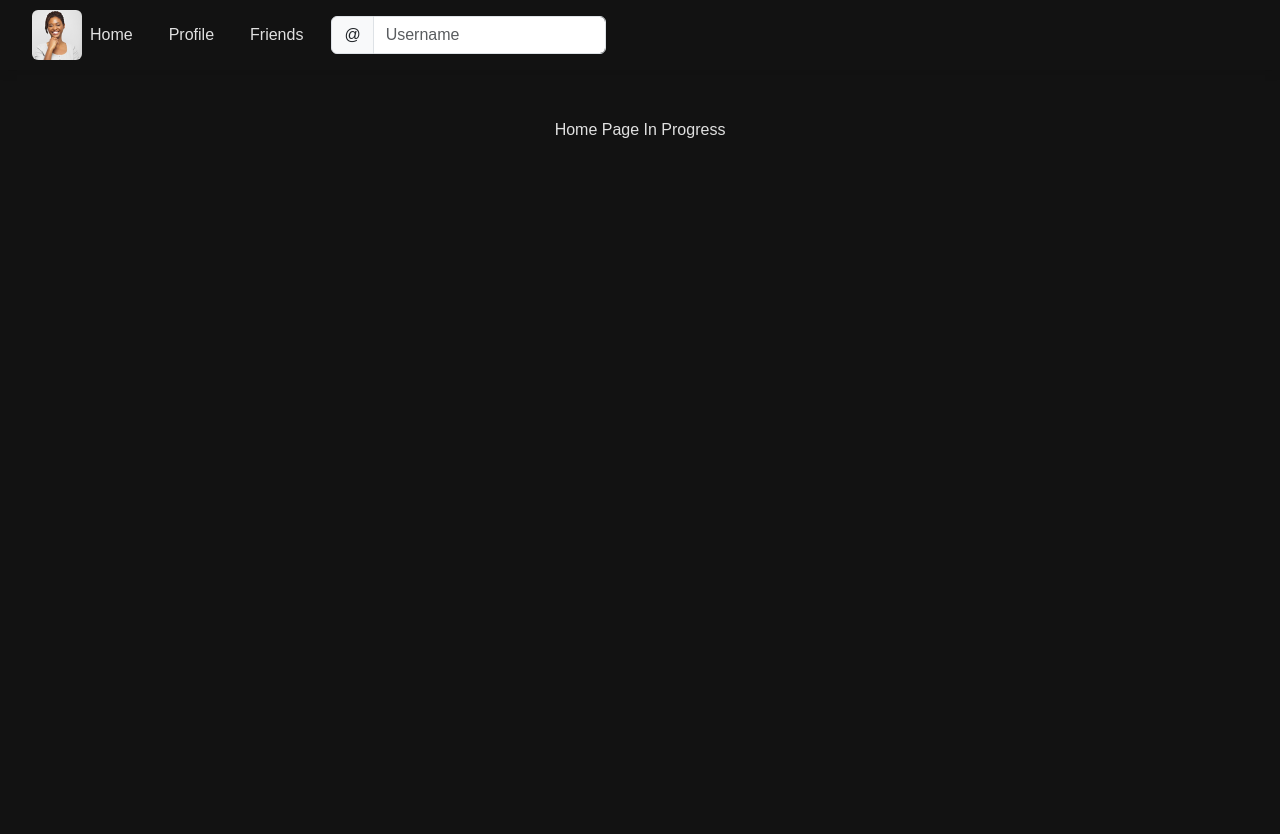
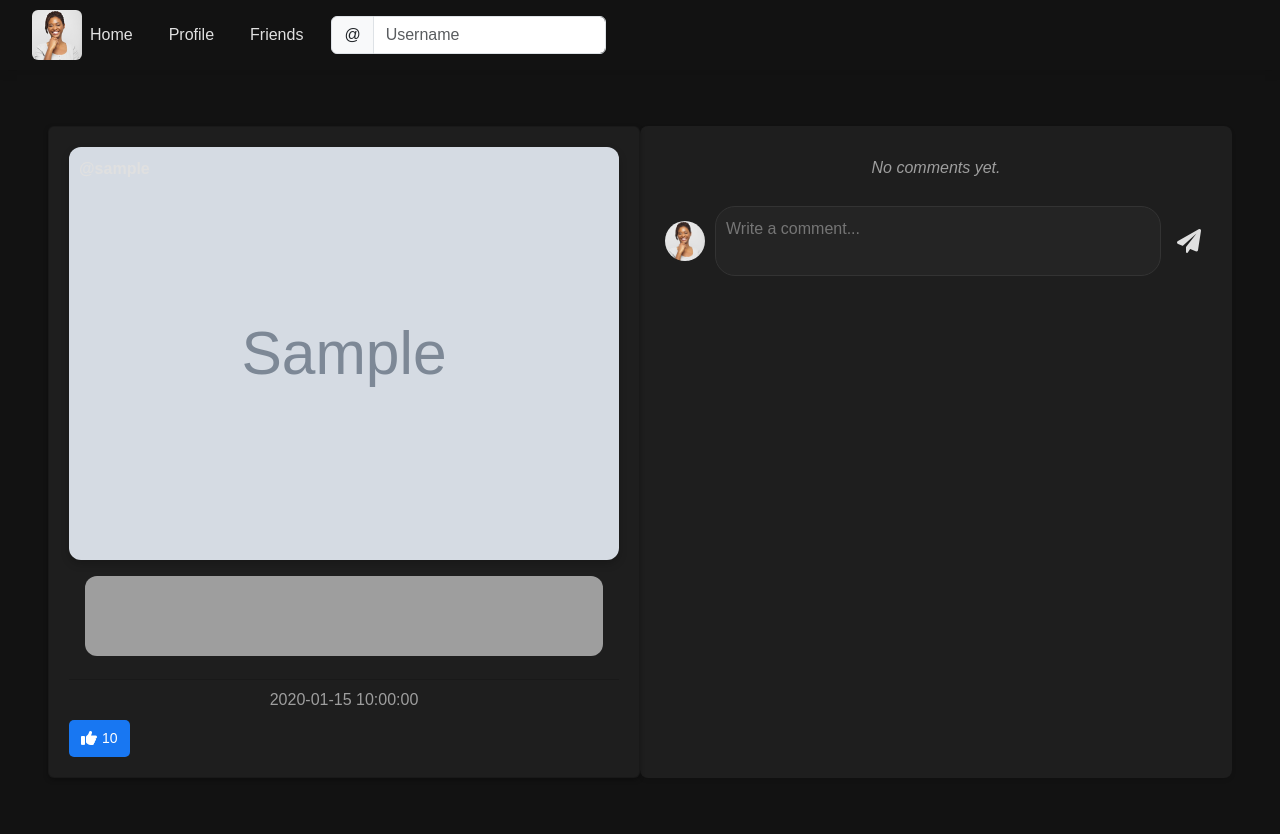
Before and after one commit to fareen2526/MusicApp, a Flask app: template templates/index.html in a window 1280 px wide. Before the commit the page ends 138 px from the top, so only its background shows below. Run offline with Flask 3, Linux system fonts and the light colour scheme; a user stored in the database is signed in; the template is opened without the code that fills it: most values are stand-ins (such as "Sample title", 1, 10 or a date in 2020); grey boxes marked "Sample" are stand-in pictures; some libraries are stand-ins or nearby versions; grey boxes are pictures that could not be loaded.

Commit message:
4th: Homepage & Homepage CSS

```diff
--- a/templates/index.html
+++ b/templates/index.html
@@ -1,5 +1,90 @@
 {% extends "layout.html" %} {% block body %}
 <div class="post px-5">
-  Home Page In Progress
+  <div>
+    {% for post in posts %}
+    <div class="row py-2">
+      <!-- Post Section ----------------------------------- -->
+      <div class="col-6 px-0">
+        <div class="card">
+          <div class="post-img-wrapper">
+            <p class="card-text">@{{ post.handler }}</p>
+            <img src="{{ post.imageUrl }}" class="post-img" alt="Post Image" />
+          </div>
+
+          <div class="card-body">
+            <iframe
+              class="spotify-frame"
+              src="https://open.spotify.com/embed/track/{{ post.songUrl }}?utm_source=generator"
+              frameborder="0"
+              allow="autoplay; clipboard-write; encrypted-media; fullscreen; picture-in-picture"
+              loading="lazy"
+            ></iframe>
+            <!-- <p class="card-text">Song Name: {{ post.songName }}</p> -->
+          </div>
+          <div class="card-footer text-muted">{{ post.timeElapse }}</div>
+          <div>
+            <form action="/likes" method="POST">
+              <!-- Hidden field to include the post ID -->
+              <input type="hidden" name="postID" value="{{ post.postID }}" />
+              <button class="like-btn-icon" type="submit">
+                <i class="fa fa-thumbs-up"></i>
+                {{ post.likes }}
+              </button>
+            </form>
+          </div>
+        </div>
+      </div>
+
+      <!-- Comment Section -------------------------------- -->
+      <div class="col-6 px-0">
+        <div class="comment-section">
+          <!-- Comments Display -->
+          <div class="comments">
+            {% if post.postID in comments %} {% for c in comments[post.postID]
+            %}
+            <div class="comment">
+              <img
+                src="{{ c.avatar }}"
+                alt="User Profile"
+                class="profile-pic"
+              />
+              <div class="comment-content">
+                <div class="comment-header">
+                  <span class="username">{{ c.userName }}</span>
+                  <span class="timestamp">{{ c.timeElapse }}</span>
+                </div>
+                <p>{{ c.content }}</p>
+              </div>
+            </div>
+            {% endfor %} {% else %}
+            <p class="no-comments">No comments yet.</p>
+            {% endif %}
+          </div>
+          <!-- Comment Form -->
+          <form action="/" method="POST">
+            <!-- Hidden field to include the post ID -->
+            <input type="hidden" name="postID" value="{{ post.postID }}" />
+            <div class="comment-input">
+              <img
+                src="/static/avatar.jpeg"
+                alt="User Profile"
+                class="profile-pic"
+              />
+              <textarea
+                placeholder="Write a comment..."
+                name="commentInput"
+                class="comment-box"
+              ></textarea>
+              <button class="post-btn-icon" type="submit">
+                <i class="fa fa-paper-plane"></i>
+                <!-- Paper plane icon -->
+              </button>
+            </div>
+          </form>
+        </div>
+      </div>
+    </div>
+    {% endfor %}
+  </div>
 </div>
 {% endblock %}
```
